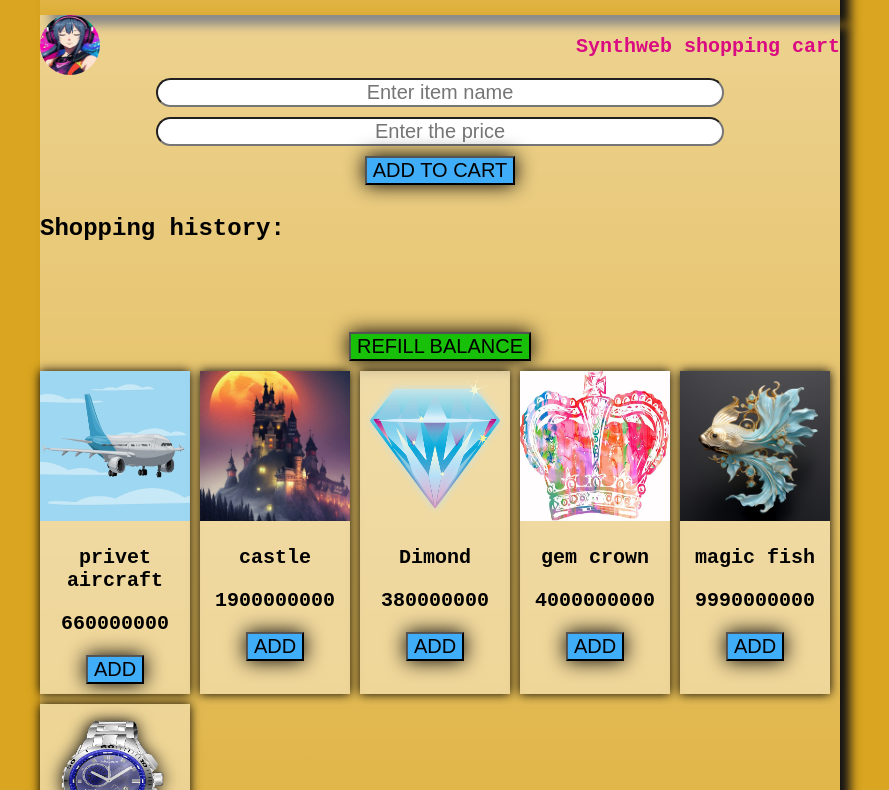
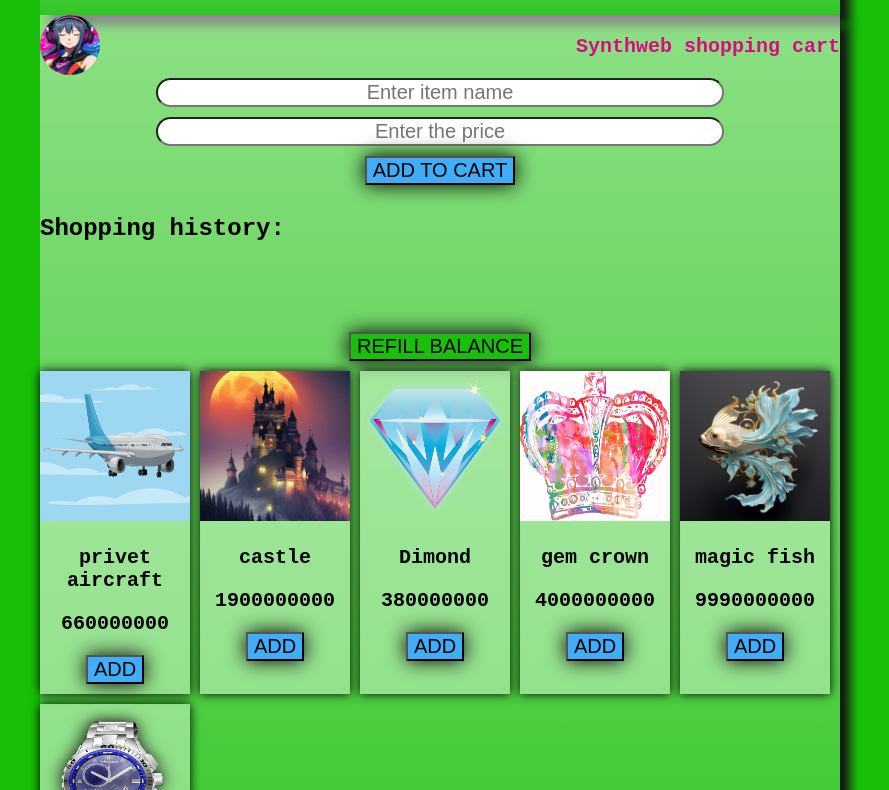
Before and after one commit to Dhrubo111/synthweb-shoping, a plain HTML site: page index.html in a window 1280 px wide. Shown: the part 175-965 px from the top of the page, without its empty margins (200-1089 px from the left). Drawn offline with Linux system fonts and the light colour scheme.

Commit message:
changed backgroud color to green

```diff
--- a/styles.css
+++ b/styles.css
@@ -1,6 +1,6 @@
 body{
   font-family: 'Courier New', Courier, monospace;
-  background-color: goldenrod;
+  background-color:#18C009;
 
 
 }
```
